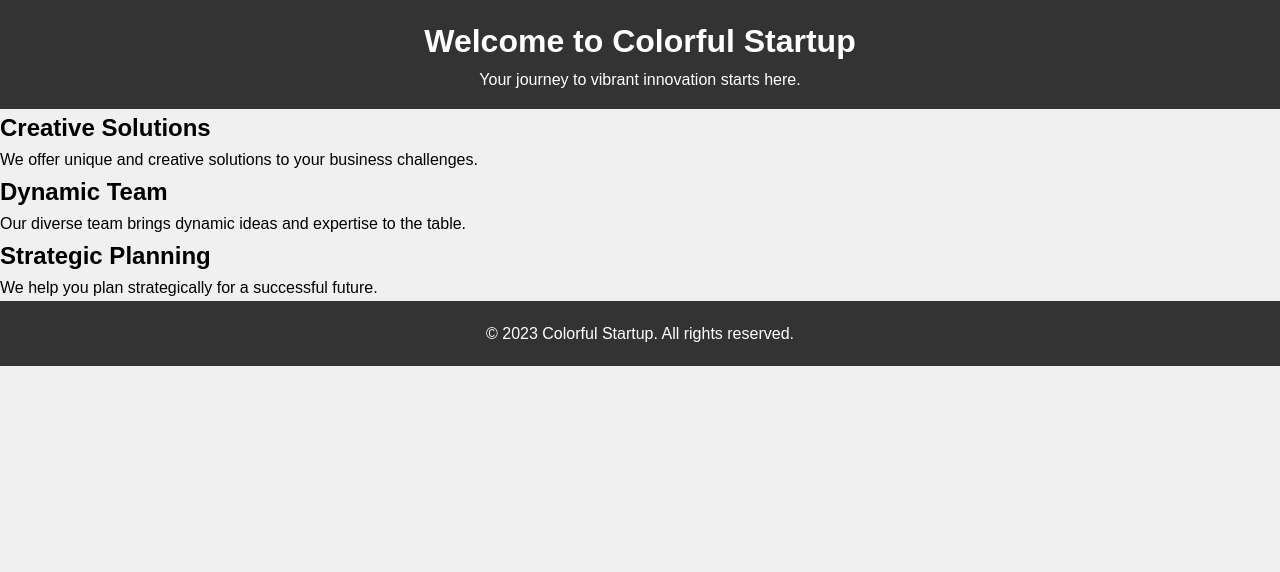
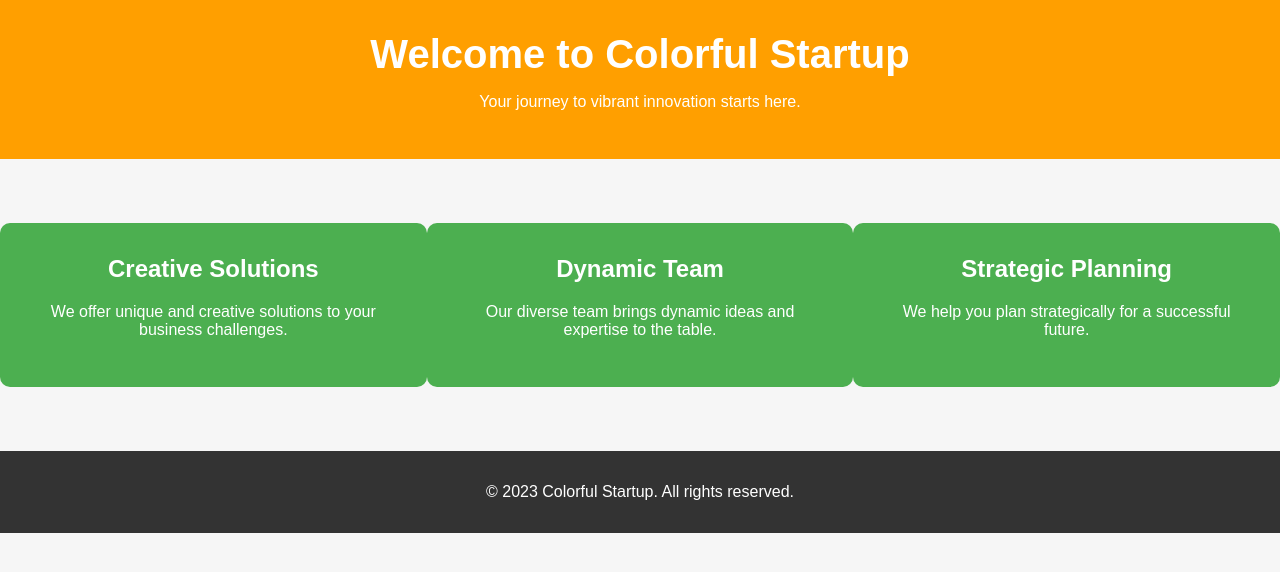
Before and after one commit to GiovaneWerther/prova, a plain HTML site: page index.html in a window 1280 px wide. Drawn offline with Linux system fonts and the light colour scheme.

Commit message:
Update styles.css

```diff
--- a/styles.css
+++ b/styles.css
@@ -1,81 +1,46 @@
-/* Example style for images */
-img {
-    max-width: 100%;
-    height: auto;
-    border-radius: 8px;
-    box-shadow: 0px 4px 8px rgba(0, 0, 0, 0.1);
-}
-
-
-/* Reset some default styles */
-body, h1, h2, p, ul {
-    margin: 0;
-    padding: 0;
-}
-
-/* Basic styling */
 body {
-    font-family: Arial, sans-serif;
-    background-color: #f0f0f0;
-    line-height: 1.6;
+  font-family: Arial, sans-serif;
+  margin: 0;
+  padding: 0;
+  background-color: #f6f6f6;
+  color: #333;
 }
 
 header {
-    background-color: #333;
-    color: #fff;
-    text-align: center;
-    padding: 1rem 0;
+  text-align: center;
+  background-color: #ff9f00;
+  padding: 2rem;
+  color: #fff;
 }
 
-nav ul {
-    list-style: none;
+h1 {
+  margin: 0;
+  font-size: 2.5rem;
 }
 
-nav li {
-    display: inline;
-    margin-right: 20px;
+.features {
+  display: flex;
+  justify-content: space-around;
+  padding: 4rem 0;
 }
 
-nav a {
-    color: #333;
-    text-decoration: none;
-    font-weight: bold;
-    transition: color 0.3s;
+.feature {
+  text-align: center;
+  padding: 2rem;
+  background-color: #4caf50;
+  color: #fff;
+  border-radius: 10px;
+  width: 30%;
 }
 
-nav a:hover {
-    color: #555;
-}
-
-.hero {
-    background-image: url('images/hero-image.jpg');
-    background-size: cover;
-    background-position: center;
-    text-align: center;
-    padding: 150px 0;
-    color: #fff;
-}
-
-.about, .contact {
-    text-align: center;
-    padding: 50px 0;
-    background-color: #fff;
-}
-
-.about h2::before, .contact h2::before {
-    content: "";
-    display: block;
-    width: 40px;
-    height: 2px;
-    background-color: #333;
-    margin: 0 auto 10px;
+h2 {
+  margin-top: 0;
+  font-size: 1.5rem;
 }
 
 footer {
-    text-align: center;
-    padding: 20px 0;
-    background-color: #333;
-    color: #fff;
+  text-align: center;
+  padding: 1rem;
+  background-color: #333;
+  color: #fff;
 }
-
-/* Additional styles can be added for responsiveness and more design elements */
```
